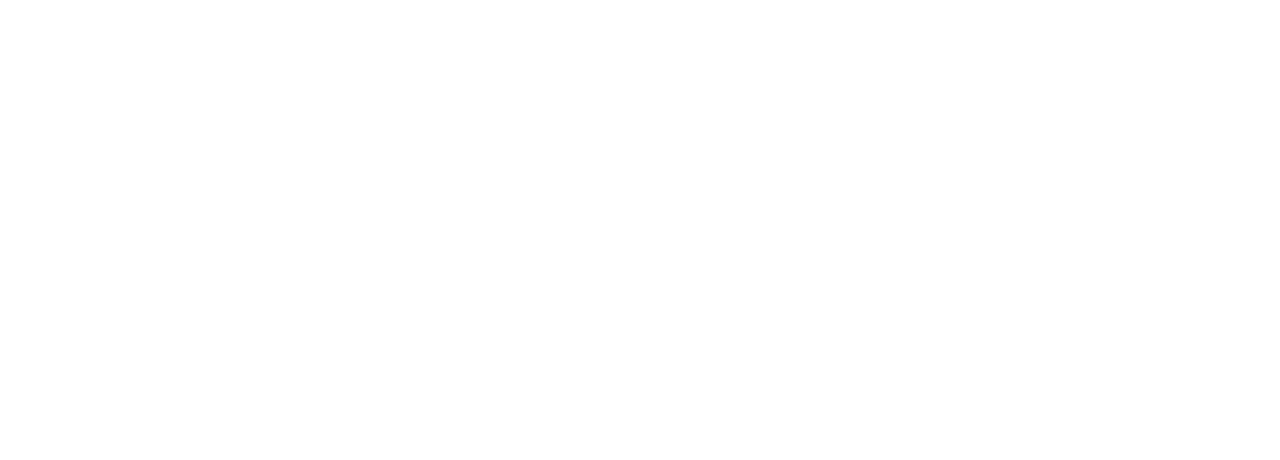
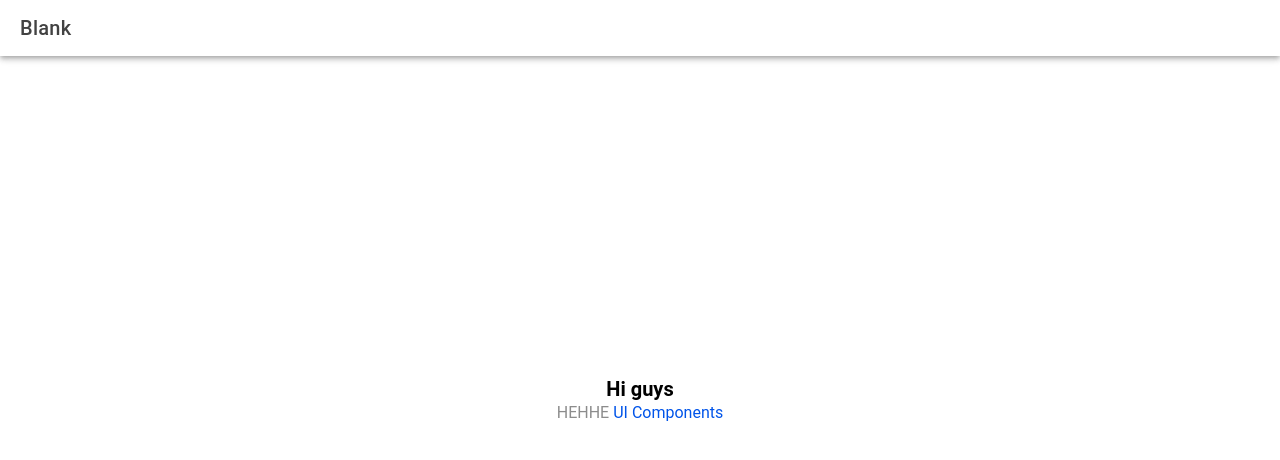
Before and after one commit to Angelodatoycabana/it35-lab, a React (Vite) app: page /it35-lab/home in a window 1280 px wide. Shown: the top 460 px of the page. Built offline with nearby package versions, Linux system fonts and the light colour scheme.

Commit message:
reconfigure file vite.config.ts and app.tsx (updated)

```diff
--- a/package.json
+++ b/package.json
@@ -3,7 +3,7 @@
   "private": true,
   "version": "0.0.1",
   "type": "module",
-  "homepage": "https://Angelodatoycabana.github.io/it35-lab",
+  "homepage": "https://angelodatoycabana.github.io/it35-lab/",
   "scripts": {
   "predeploy": "npm run build",
   "deploy": "gh-pages -d dist",
--- a/src/App.tsx
+++ b/src/App.tsx
@@ -39,7 +39,7 @@
   <IonApp>
     <IonReactRouter>
       <IonRouterOutlet>
-        <Route exact path="/home">
+        <Route exact path="/it35-lab/home">
           <Home />
         </Route>
         <Route exact path="/it35-lab/">
--- a/src/components/ExploreContainer.tsx
+++ b/src/components/ExploreContainer.tsx
@@ -5,8 +5,8 @@
 const ExploreContainer: React.FC<ContainerProps> = () => {
   return (
     <div id="container">
-      <strong>Ready to create an app?</strong>
-      <p>Start with Ionic <a target="_blank" rel="noopener noreferrer" href="https://ionicframework.com/docs/components">UI Components</a></p>
+      <strong>Hi guys</strong>
+      <p>HEHHE <a target="_blank" rel="noopener noreferrer" href="https://ionicframework.com/docs/components">UI Components</a></p>
     </div>
   );
 };
```
